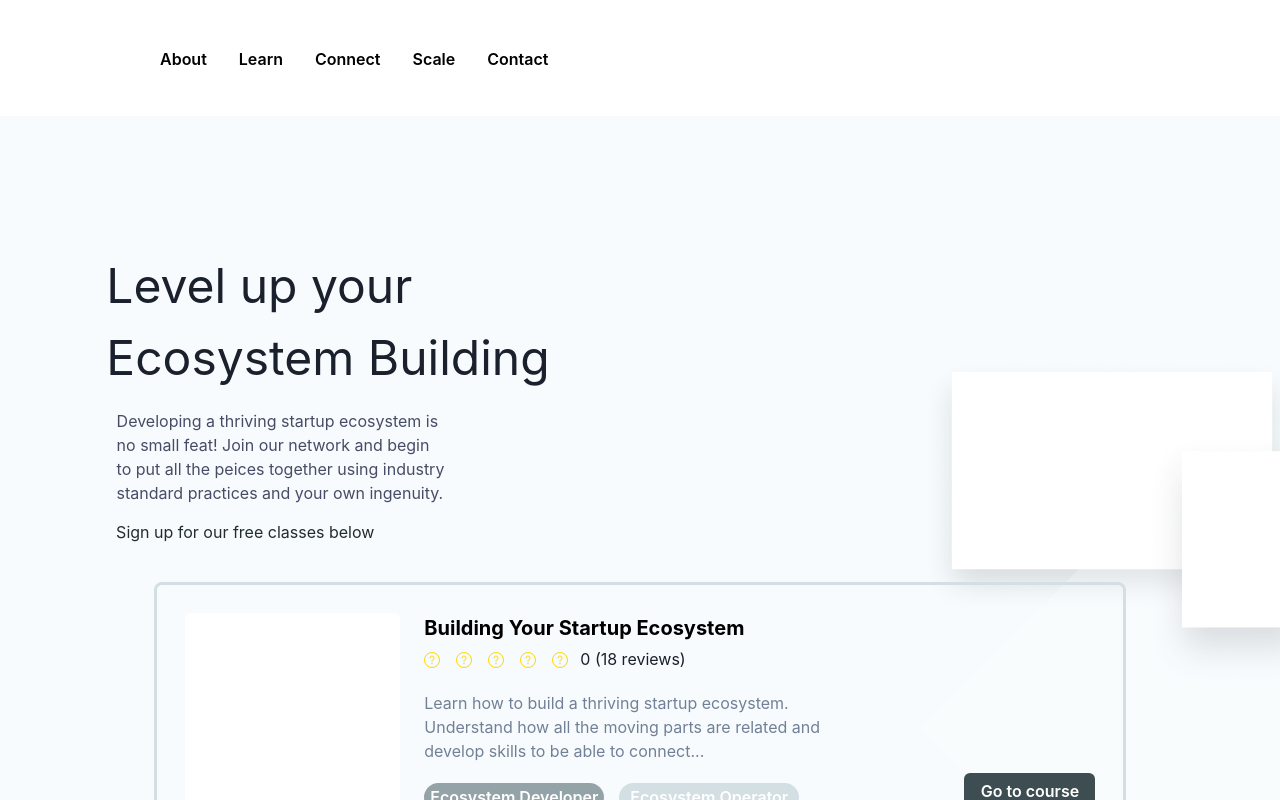
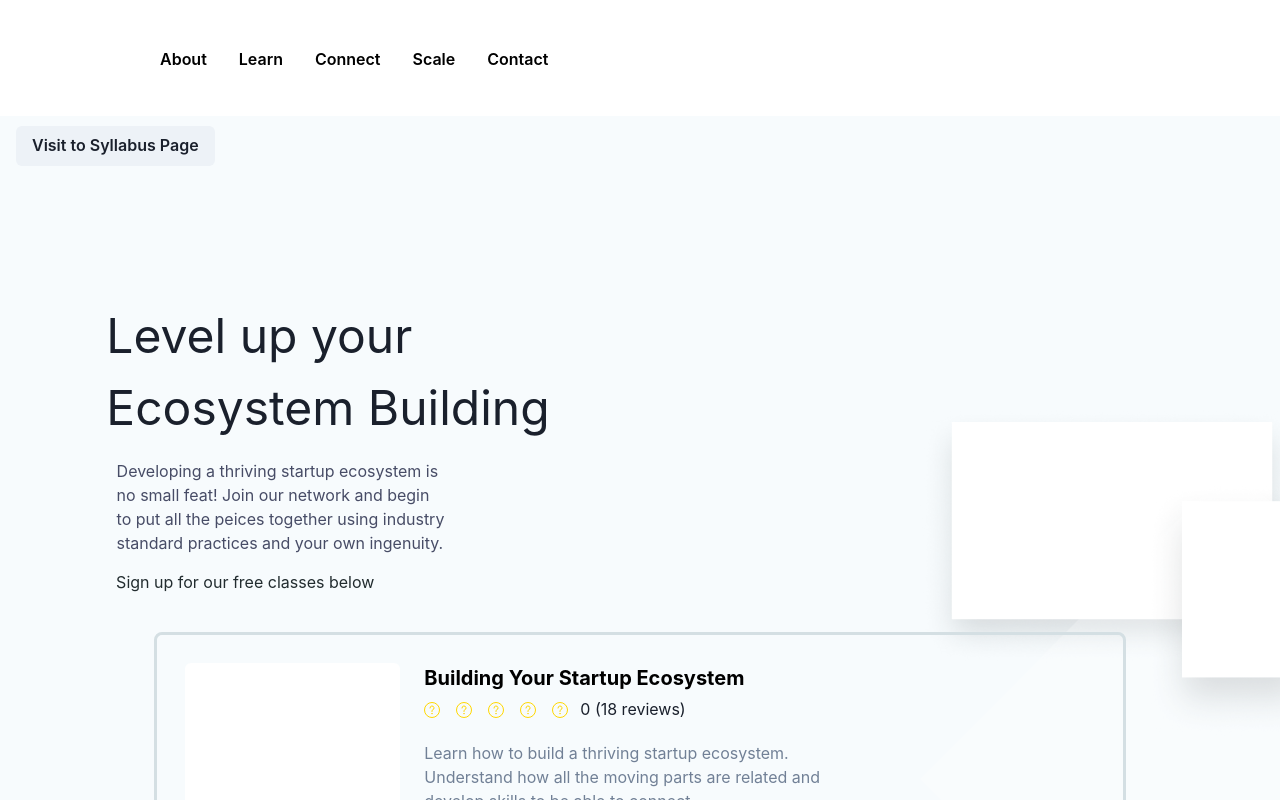
Before and after one commit to ecosystemos/ecosystem-knowledge, a React (Create React App) app: page / in a window 1280 px wide. Shown: the top 800 px of the page. Built offline with nearby package versions, Linux system fonts and the light colour scheme; some icons are missing.

Commit message:
visit to syllabus page

```diff
--- a/src/components/LandingPage.jsx
+++ b/src/components/LandingPage.jsx
@@ -1,6 +1,7 @@
 import React, { Component } from 'react';
-import { Text, Button, Box, Link, Spacer,HStack, Container } from '@chakra-ui/react';
+import { Text, Button, Box, Link,HStack, Container } from '@chakra-ui/react';
 import { Image } from '@chakra-ui/image';
+import { Link as LinkRouter } from 'react-router-dom';
 import Rectangle34 from '../stories/assets/Rectangle34.png';
 import Rectangle35 from '../stories/assets/Rectangle35.png'
 import { Grid, GridItem } from '@chakra-ui/react';
@@ -36,6 +37,7 @@ export class LandingPage extends Component {
           </Container>
         </HStack>
       <Container maxW='container.xl'>
+      <Button style={{marginTop:"10px"}}> <LinkRouter to="/syllabus">Visit to Syllabus Page</LinkRouter></Button>
         <Grid w='100%' height='100vh'>
             <GridItem w='50%'>
               <Text fontSize='5xl' fontFamily='body' w='400' display='flex' marginTop='134px' justifyContent='space-around'>
```
